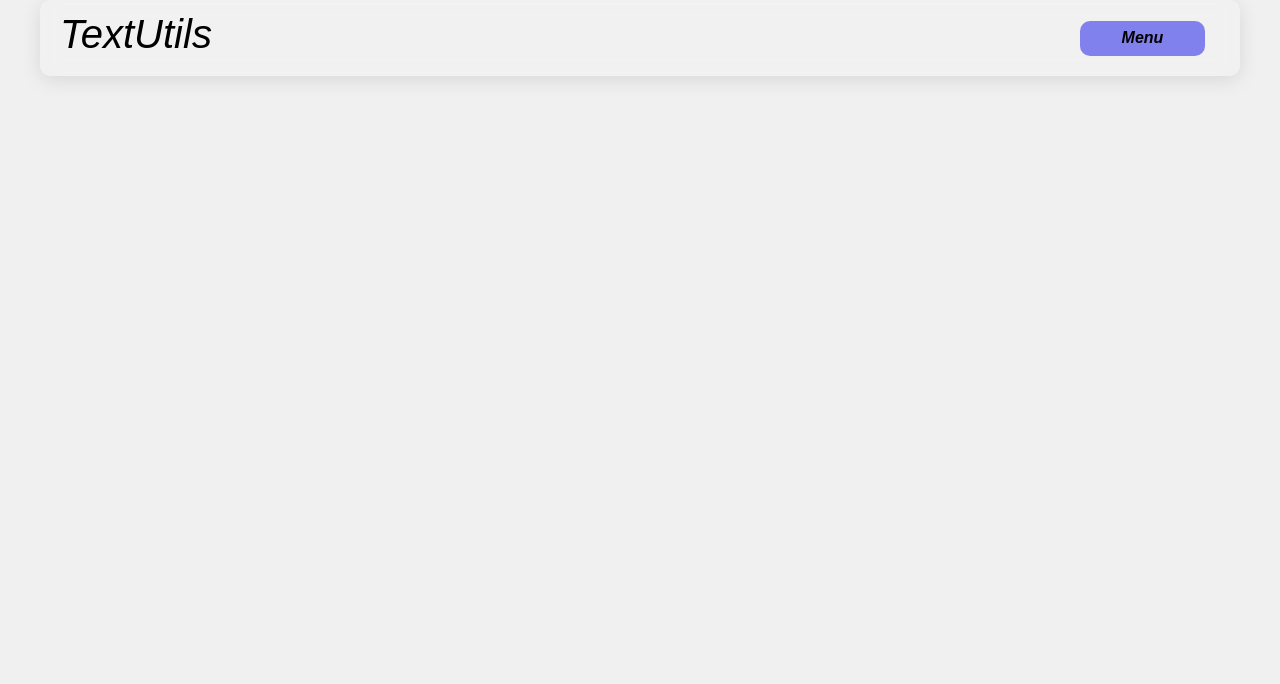
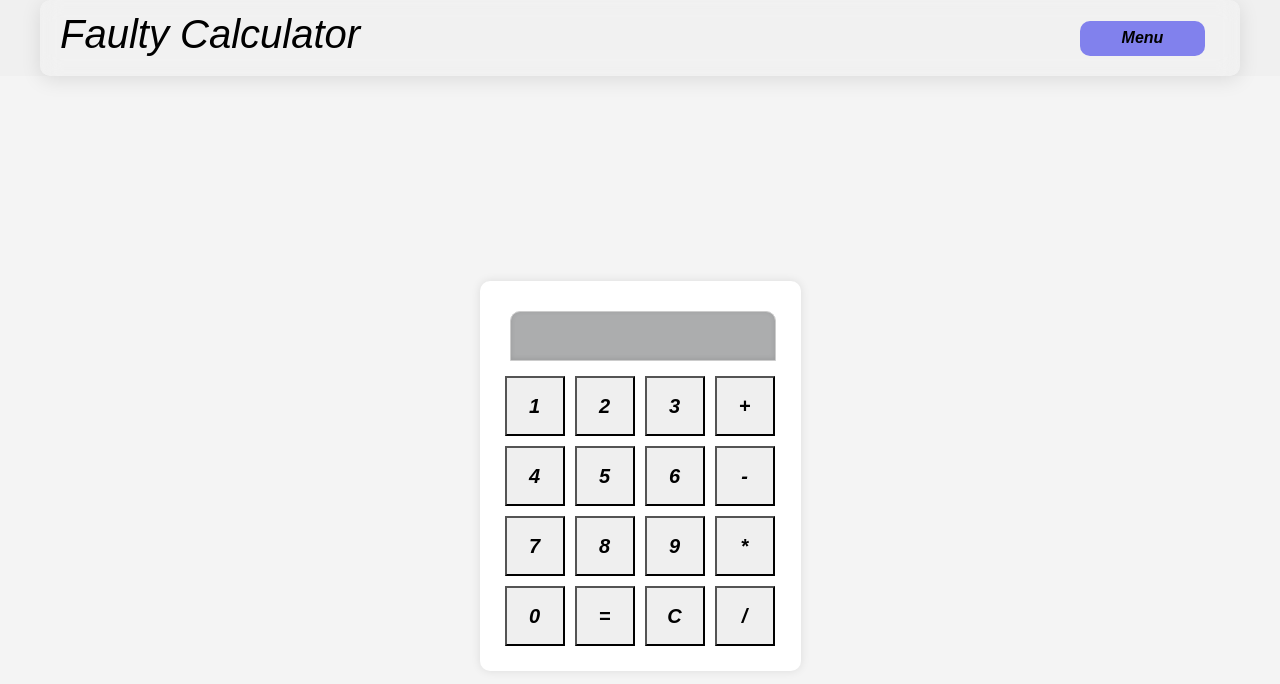
Before and after one commit to AdityaUpadhyay2610/text-app, a React (Vite) app: page /faul in a window 1280 px wide. Before the commit this address had no page. Shown: the top 684 px of the page. Built offline with nearby package versions, Linux system fonts and the light colour scheme; the HTML template or start-up script is replaced by a standard one.

Commit message:
Update added one more calculater

```diff
--- a/package.json
+++ b/package.json
@@ -28,6 +28,6 @@
     "eslint-plugin-react-refresh": "^0.4.13",
     "gh-pages": "^6.2.0",
     "globals": "^15.11.0",
-    "vite": "^5.4.9"
+    "vite": "^5.4.14"
   }
 }
--- a/src/App.jsx
+++ b/src/App.jsx
@@ -5,6 +5,7 @@ import Navbar from './Components/Navbar';
 import Text from './Components/Text';
 import Bmi from './Components/Bmi';
 import SimpleCalc from './Components/SimpleCalc';
+import FaultyCalc from './Components/FaultyCalc';
 
 function App() {
   const [mode, setMode] = useState('light'); // Whether dark mode is enabled or not
@@ -26,6 +27,8 @@ function App() {
       setTitle('BMI Calculator');
     }else if (location.pathname === '/semi'){
       setTitle('Simple Calculator');
+    }else if(location.pathname === '/faul'){
+      setTitle('Faulty Calculator');
     }
   }, [location]);
 
@@ -36,6 +39,7 @@ function App() {
         <Route path="/" element={<Text heading="Enter the text to analyze below" mode={mode} />} />
         <Route path="/bmi" element={<Bmi mode={mode}/>} />
         <Route path="/semi" element={<SimpleCalc mode={mode} />} />
+        <Route path="/faul" element={<FaultyCalc mode={mode} />} />
       </Routes>
     </>
   );
--- /dev/null
+++ b/src/Components/FaultyCalc.jsx
@@ -0,0 +1,176 @@
+import React, { useState, useEffect } from 'react';
+import './faul.css';
+
+const FaultyCalc = () => {
+    const [result, setResult] = useState('');
+    const [inputHistory, setInputHistory] = useState([]);
+    const [currentIndex, setCurrentIndex] = useState(-1); // To track the current input index
+    const [showHistory, setShowHistory] = useState(false);
+
+    const appendToResult = (value) => {
+        console.log(`Appending value: ${value}`); // Log the value being appended
+        setResult((prev) => prev + value);
+    };
+
+    const clearResult = () => {
+        setResult('');
+    };
+
+    const getRandomFaultyResult = (a, b, operator) => {
+        const randomChance = Math.random();
+        if (randomChance < 0.2) { // 20% chance for a faulty result
+            switch (operator) {
+                case '+':
+                    return a - b; // Faulty result
+                case '-':
+                    return a / b; // Faulty result
+                case '*':
+                    return a / b; // Faulty result
+                case '/':
+                    return a + b; // Faulty result
+                default:
+                    return null;
+            }
+        }
+        return calculate(a, b, operator); // Correct result
+    };
+
+    const calculate = (a, b, operator) => {
+        switch (operator) {
+            case '+':
+                return a + b;
+            case '-':
+                return a - b;
+            case '*':
+                return a * b;
+            case '/':
+                if (b === 0) {
+                    return "Error: Division by zero";
+                }
+                return a / b;
+            default:
+                return null;
+        }
+    };
+
+    const calculateResult = () => {
+        const tokens = result.match(/(\d+|\+|\-|\*|\/)/g); // Split into tokens
+        if (!tokens || tokens.length < 3) {
+            setResult('Error');
+            return;
+        }
+
+        let currentResult = parseFloat(tokens[0]);
+        for (let i = 1; i < tokens.length; i += 2) {
+            const operator = tokens[i];
+            const nextNumber = parseFloat(tokens[i + 1]);
+            if (isNaN(nextNumber)) {
+                setResult('Error');
+                return;
+            }
+            currentResult = getRandomFaultyResult(currentResult, nextNumber, operator);
+        }
+
+        // Store the result in history
+        setInputHistory((prev) => [...prev, result]);
+        setCurrentIndex(inputHistory.length); // Update current index to the latest
+        setResult(currentResult.toString());
+        console.log(`Current result: ${currentResult}`); // Log the current result
+    };
+
+    const handleButtonClick = (value) => {
+        setResult((prevInput) => {
+            // Limit the input length to 20 characters to avoid overflow
+            if (prevInput.length < 20) {
+                return prevInput + value;
+            } else {
+                return prevInput.slice(1) + value; // Remove the first character to keep the last number visible
+            }
+        });
+    };
+
+    const handleClear = () => {
+        setResult('');
+    };
+
+    const handleShowHistory = () => {
+        setShowHistory(!showHistory);
+    };
+
+    const handleClearHistory = () => {
+        setInputHistory([]);
+    };
+
+    const handleKeyPress = (event) => {
+        const key = event.key;
+
+        if (/[0-9]/.test(key) || ['+', '-', '*', '/'].includes(key)) {
+            handleButtonClick(key);
+        } else if (key === 'Enter') {
+            calculateResult();
+        } else if (key === 'Backspace') {
+            setResult((prevInput) => prevInput.slice(0, -1));
+        } else if (key === 'Escape') {
+            handleClear();
+        }
+    };
+
+    useEffect(() => {
+        window.addEventListener('keydown', handleKeyPress);
+        return () => {
+            window.removeEventListener('keydown', handleKeyPress);
+        };
+    }, []);
+
+    // Dynamically adjust font size based on the length of the result
+    const fontSize = Math.max(20 - result.length, 12); // Minimum font size of 12px
+
+    return (
+        <div id='body'>
+            <div id="calculator">
+                <div
+                    id="result"
+                    style={{
+                        border: '1px solid #ccc',
+                        padding: '10px',
+                        height: '50px', // Fixed height
+                        width: '266px', // Fixed width
+                        fontSize: `${fontSize}px`, // Dynamic font size
+                        textAlign: 'right',
+                        overflow: 'hidden',
+                        textOverflow: 'ellipsis',
+                        whiteSpace: 'nowrap'
+                    }}
+                >
+                    {result} {/* Show only the current result */}
+                </div>
+                <div>
+                    <button id='button' onClick={() => appendToResult('1')}>1</button>
+                    <button id='button' onClick={() => appendToResult('2')}>2</button>
+                    <button id='button' onClick={() => appendToResult('3')}>3</button>
+                    <button id='button' onClick={() => appendToResult('+')}>+</button>
+                </div>
+                <div>
+                    <button id='button' onClick={() => appendToResult('4')}>4</button>
+                    <button id='button' onClick={() => appendToResult('5')}>5</button>
+                    <button id='button' onClick={() => appendToResult('6')}>6</button>
+                    <button id='button' onClick={() => appendToResult('-')}>-</button>
+                </div>
+                <div>
+                    <button id='button' onClick={() => appendToResult('7')}>7</button>
+                    <button id='button' onClick={() => appendToResult('8')}>8</button>
+                    <button id='button' onClick={() => appendToResult('9')}>9</button>
+                    <button id='button' onClick={() => appendToResult('*')}>*</button>
+                </div>
+                <div>
+                    <button id='button' onClick={() => appendToResult('0')}>0</button>
+                    <button id='button' onClick={calculateResult}>=</button>
+                    <button id='button' onClick={clearResult}>C</button>
+                    <button id='button' onClick={() => appendToResult('/')}>/</button>
+                </div>
+            </div>
+        </div>
+    );
+}
+
+export default FaultyCalc;
--- a/src/Components/Navbar.jsx
+++ b/src/Components/Navbar.jsx
@@ -25,6 +25,7 @@ const Navbar = ({ title, aboutText, mode, toggleMode }) => {
             <Link to="/">Home</Link>
             <Link to="/bmi">BMI Calculator</Link>
             <Link to="/semi">Simple Calculator</Link>
+            <Link to="/faul">Faulty Calculator</Link>
             {/* Dark mode toggle for mobile */}
             <div className="form-check form-switch">
               <input
--- /dev/null
+++ b/src/Components/faul.css
@@ -0,0 +1,37 @@
+#body {
+    font-family: Arial, sans-serif;
+    display: flex;
+    justify-content: center;
+    align-items: center;
+    height: 100vh;
+    background-color: #f4f4f4;
+}
+#calculator {
+    background: white;
+    padding: 20px;
+    border-radius: 10px;
+    box-shadow: 0 0 10px rgba(0, 0, 0, 0.1);
+}
+#result {
+    width: 95%;
+    height: 50px;
+    font-size: 24px;
+    text-align: right;
+    margin: 10px;
+    margin-right: 5px;
+    padding: 10px;
+    border: none;
+    background-color: rgb(172, 173, 174);
+    border-top-left-radius: 10px;
+    border-top-right-radius: 10px;
+    box-shadow: inset 0 -1px 5px rgba(0, 0, 0, 0.1);
+    overflow: hidden;
+    white-space: nowrap;
+    text-overflow: ellipsis;
+}
+#button {
+    width: 60px;
+    height: 60px;
+    font-size: 20px;
+    margin: 5px;
+}
```
Also changed, not shown: 1 other file (tests, documents, lock files or other folders).
